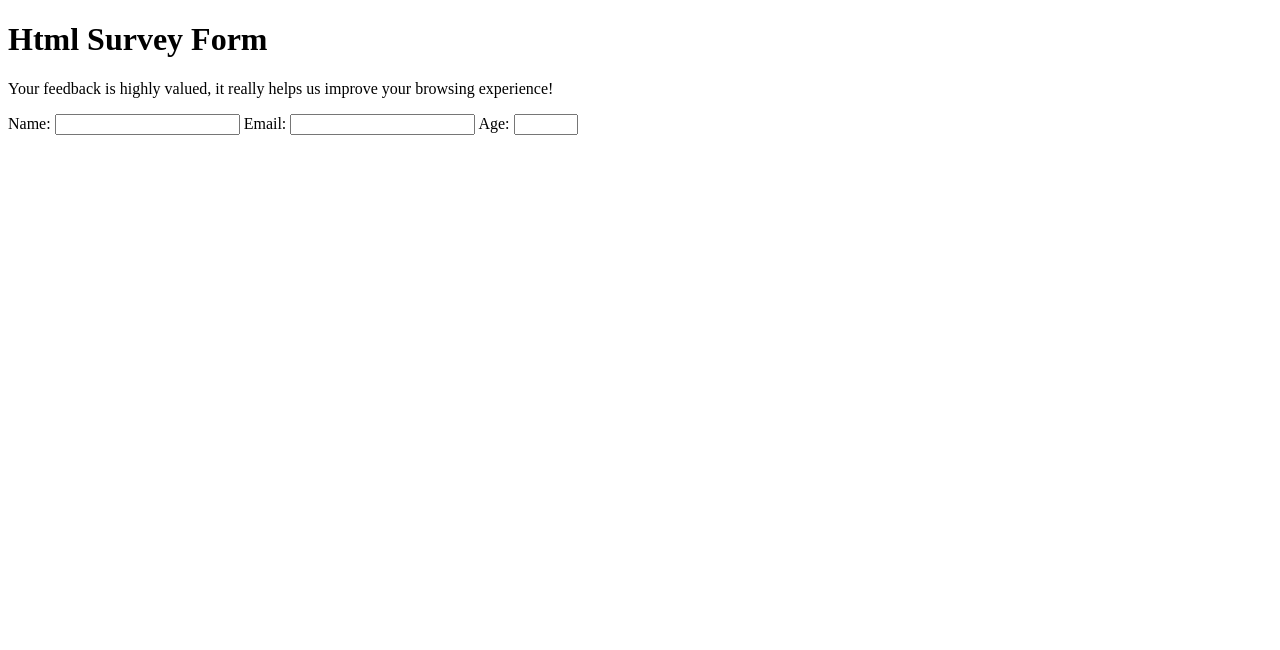
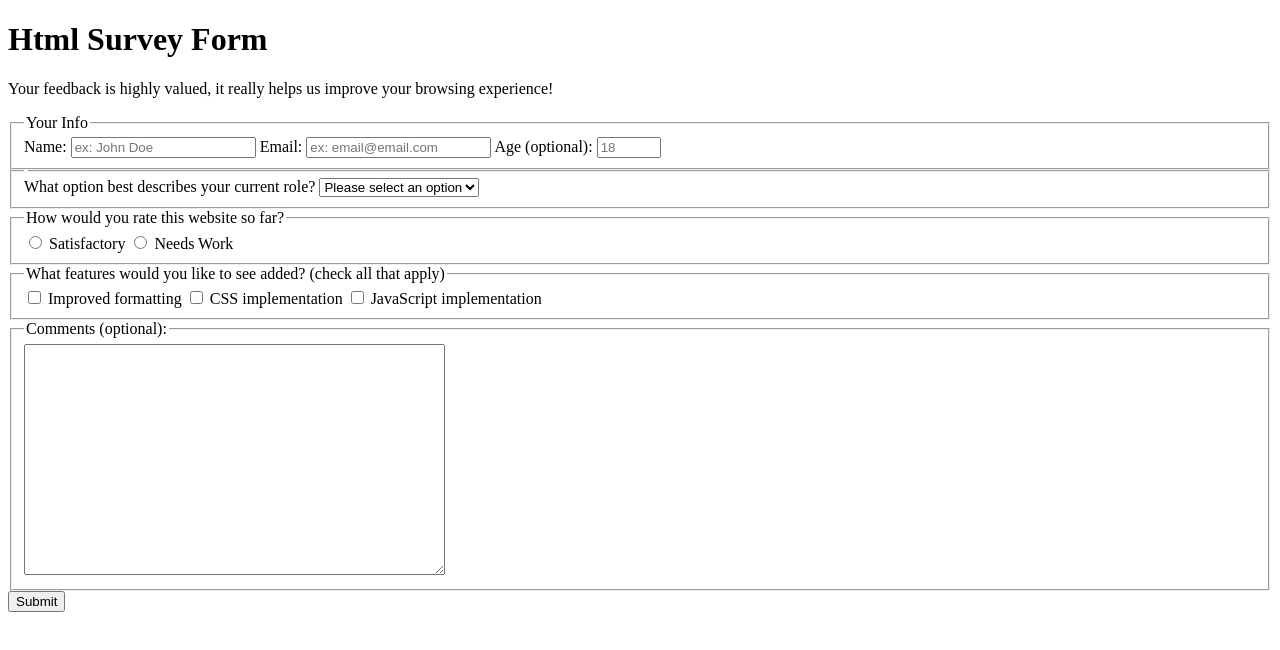
Before and after one commit to ADogNamedBird/freecodecampwork, a plain HTML site: page survey_page/index.html in a window 1280 px wide. Drawn offline with Linux system fonts and the light colour scheme.

Commit message:
add passing features

```diff
--- a/survey_page/index.html
+++ b/survey_page/index.html
@@ -8,16 +8,62 @@
   <body>
     <h1 id="title">Html Survey Form</h1>
     <p id="description">Your feedback is highly valued, it really helps us improve your browsing experience!</p>
+
     <form id="survey-form">
+      <fieldset>
+        <legend>Your Info</legend>
+        <label id="name-label" for="name">Name:</label>
+        <input type="text" id="name" required placeholder="ex: John Doe"/>
 
-      <label for="name-label">Name:</label>
-      <input type="text" id="name" required/>
+        <label id="email-label" for="email">Email:</label>
+        <input type="email" id="email" required placeholder="ex: email@email.com"/>
 
-      <label for="email-label">Email:</label>
-      <input type="email" id="email" required/>
+        <label id="number-label" for="number">Age (optional):</label>
+        <input type="number" id="number" min="3" max="100" placeholder="18"/>
+      </fieldset>
 
-      <label for="number-label">Age:</label>
-      <input type="number" id="number" min="3" max="100"/>
+      <fieldset>
+        <legend></legend>
+        <label for="dropdown">What option best describes your current role?</label>
+        <select id="dropdown">
+          <option value="" disabled selected>Please select an option</option>
+          <option value="recruiter">Recruiter</option>
+          <option value="wanderer">Wanderer</option>
+          <option value="nosey-neighbor">Nosey Neighbor</option>
+          <option value="mysterious-stranger">Mysterious Stranger</option>
+          <option value="my-mother">My Mother</option>
+        </select>
+      </fieldset>
+
+      <fieldset>
+        <legend>How would you rate this website so far?</legend>
+        <input id="satisfactory-option" type="radio" value="satisfactory" name="website-rating"/>
+        <label for="satisfactory-option">Satisfactory</label>
+        <input id="needs-work-option" type="radio" value="needs-work" name="website-rating"/>
+        <label for="needs-work-option">Needs Work</label>
+      </fieldset>
+
+      <fieldset>
+        <legend>What features would you like to see added? (check all that apply)</legend>
+        <input type="checkbox" value="formatting"/>
+        <label for="formatting">Improved formatting</label>
+        <input type="checkbox" value="CSS"/>
+        <label for="CSS">CSS implementation</label>
+        <input type="checkbox" value="scripts"/>
+        <label for="scripts">JavaScript implementation</label>
+      </fieldset>
+
+      <fieldset>
+        <legend>Comments (optional):</legend>
+        <textarea
+          cols="50"
+          rows="15"
+          name="comments"
+          id="comments"
+        ></textarea>
+      </fieldset>
+
+      <button type="submit" id="submit">Submit</button>
 
     </form>
   </body>
```
